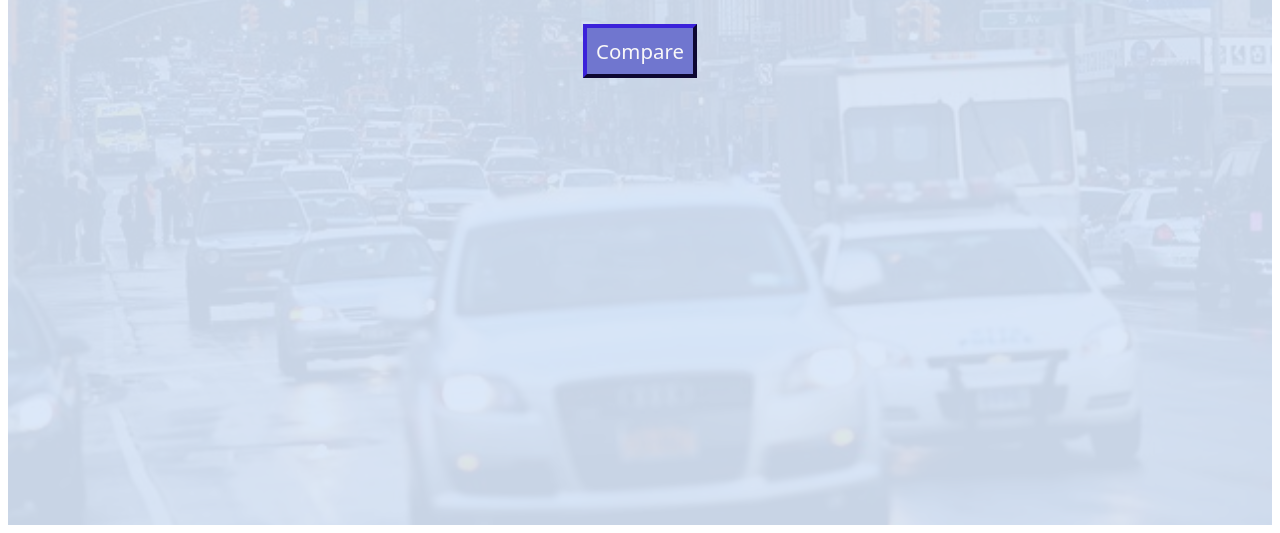
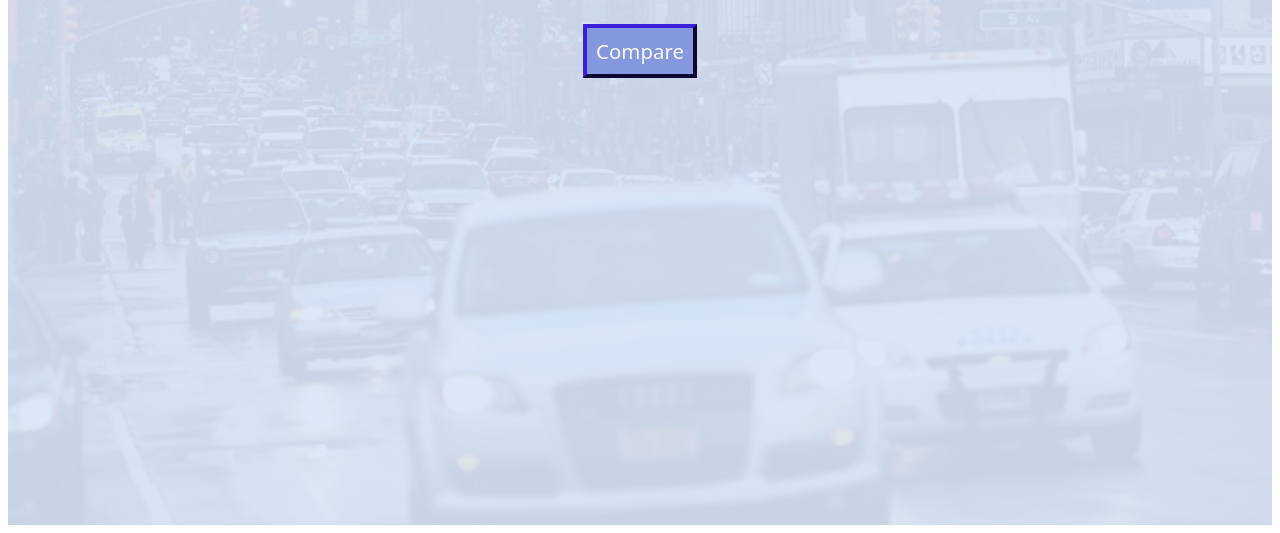
Before and after one commit to bdeleonardis1/UberVsLyft, a plain HTML site: page index.html in a window 1280 px wide. Shown: the part 283-816 px from the top of the page. Drawn offline with nearby package versions, Linux system fonts and the light colour scheme; some packages are replaced by stand-ins of ours.

Commit message:
Minor changes.

```diff
--- a/interact.js
+++ b/interact.js
@@ -150,10 +150,4 @@ $(document).ready(function(){
 			});
 		});
 	});
-
-
-
-
-
-
 });
--- a/stylesheet.css
+++ b/stylesheet.css
@@ -55,7 +55,7 @@ h1{
     background-color: rgba(112, 118, 207, 1);
 }
 
-#compare:hover{
+#compare{
     background-color: rgba(131, 152, 222, 1);
     cursor:pointer;
 }
```
